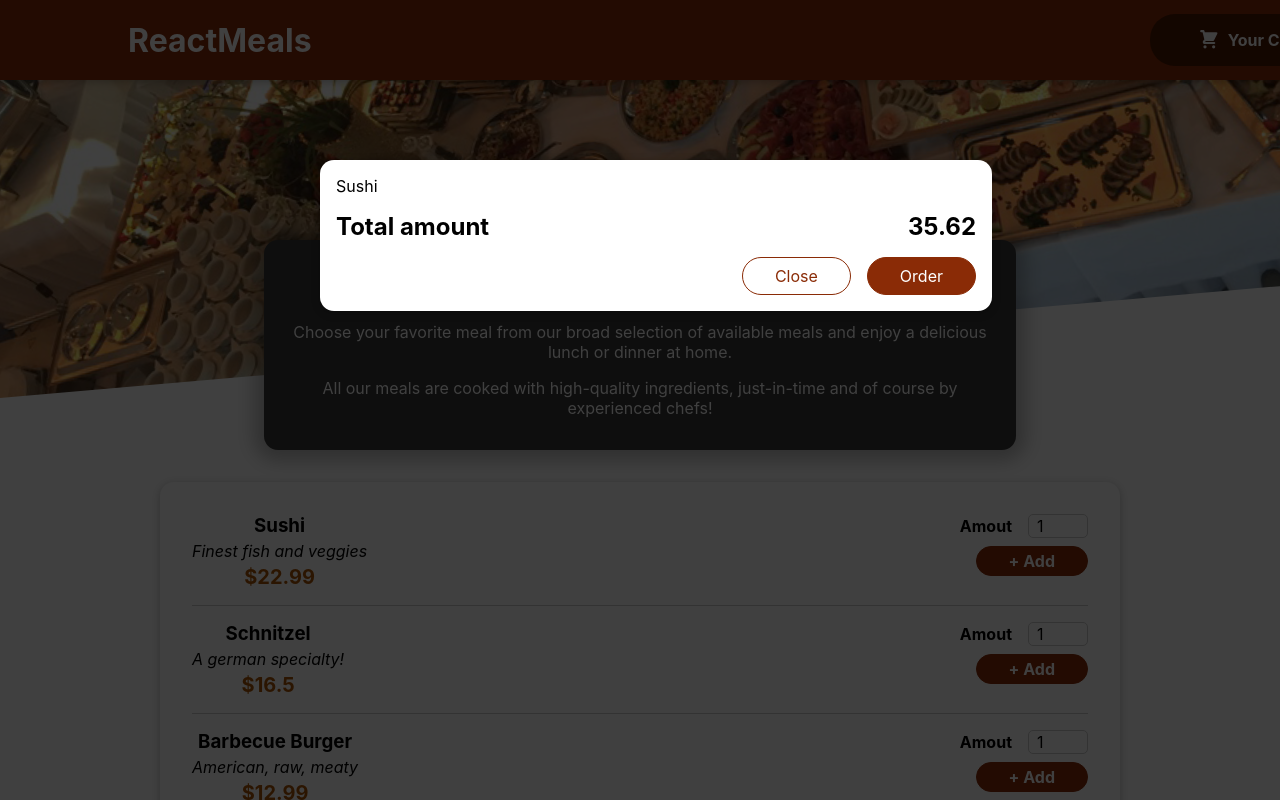
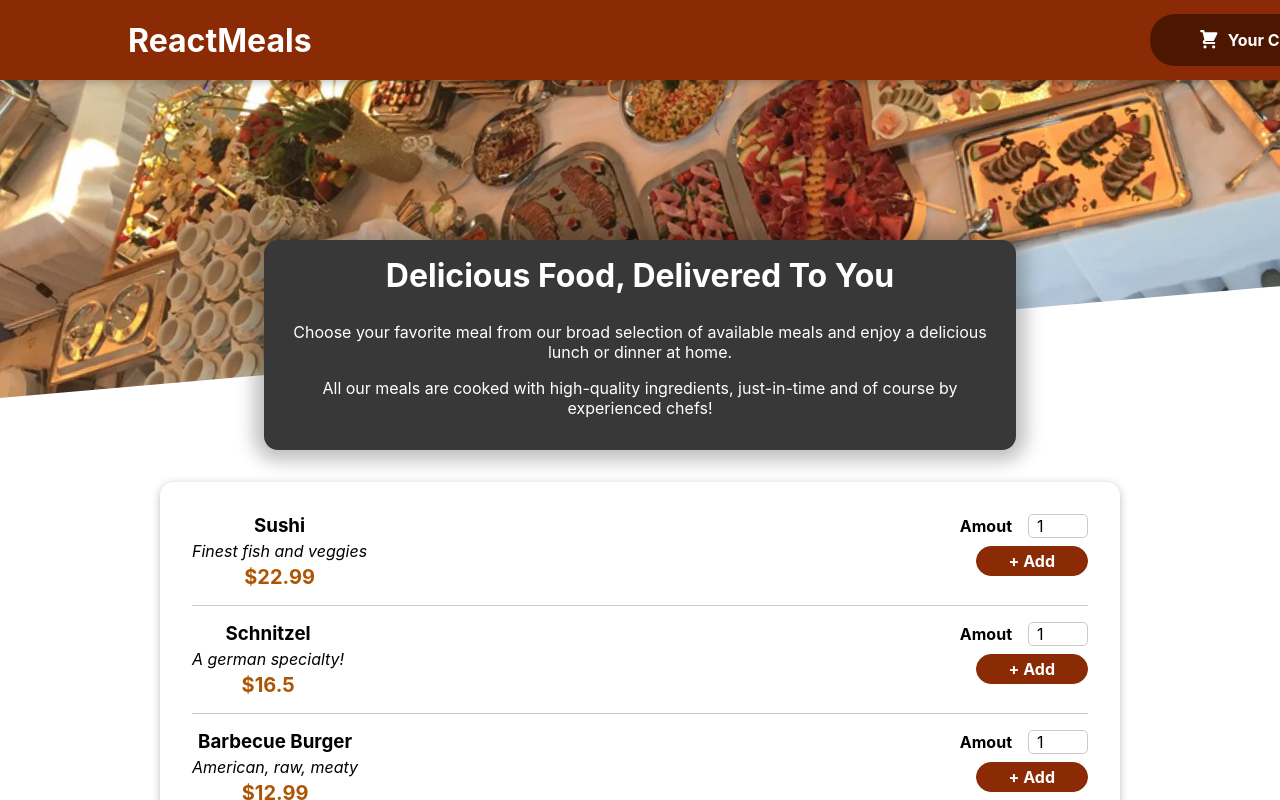
Before and after one commit to Souvik-1705/Food-Order-App, a React (Create React App) app: page / in a window 1280 px wide. Shown: the top 800 px of the page. Built offline with nearby package versions, Linux system fonts and the light colour scheme.

Commit message:
Updated changes

```diff
--- a/src/App.js
+++ b/src/App.js
@@ -1,15 +1,24 @@
-import React ,{ Fragment } from 'react';
+import React ,{ Fragment,useState } from 'react';
 import './App.css';
 import { Header } from './Components/Layout/Header';
 import  { Meals }  from './Components/meals/Meals';
 import Cart from "./Components/Cart/Cart";
 
 function App() {
+
+  const [cartIsShown,setCartIsShown]=useState(false);
+
+  const showCartHandler=()=>{
+    setCartIsShown(true);
+  }
+  const hiddenCartHandler=()=>{
+    setCartIsShown(false);
+  }
   return (
     <div className="App">
      <Fragment>
-      <Cart/>
-      <Header/>
+      {cartIsShown && <Cart onClose={hiddenCartHandler}/>}
+      <Header onShowCart={showCartHandler}/>
       <main>
         <Meals/>
       </main>
--- a/src/Components/Cart/Cart.js
+++ b/src/Components/Cart/Cart.js
@@ -10,7 +10,7 @@
     );
 
     return(
-        <Modal>
+        <Modal onClose={props.onClose}>
             {CartItems}
             <div className={classes.total}>
                 <span>Total amount</span>
@@ -18,7 +18,7 @@
             </div>
 
             <div className={classes.actions}>
-                <button className={classes['button--alt']}>Close</button>
+                <button className={classes['button--alt']} onClick={props.onClose}>Close</button>
                 <button className={classes.button}>Order</button>
             </div>
         </Modal>
--- a/src/Components/Layout/Header.js
+++ b/src/Components/Layout/Header.js
@@ -9,7 +9,7 @@
         <Fragment>
             <header className={classes.header}>
                 <h1>ReactMeals</h1>
-                <HeaderCartButton/>
+                <HeaderCartButton onClick={props.onShowCart}/>
             </header>
             <div className={classes["main-image"]}>
                 <img src={mealsImage} alt="A table full of delicious food !!!"/>
--- a/src/Components/Layout/HeaderCartButton.js
+++ b/src/Components/Layout/HeaderCartButton.js
@@ -1,8 +1,8 @@
 import CartIcon from "../Cart/CartIcon"
 import classes from "./HeaderCartButton.module.css";
-export const HeaderCartButton =()=>{
+export const HeaderCartButton =(props)=>{
     return(
-        <button className={classes.button}>
+        <button className={classes.button} onClick={props.onClick}>
             <span className={classes.icon}>
                 <CartIcon/>
             </span>
--- a/src/Components/UI/Modal.js
+++ b/src/Components/UI/Modal.js
@@ -3,7 +3,7 @@
 import ReactDOM from  "react-dom";
 
 const Backdrop=(props)=>{
-    return <div className={classes.backdrop}/>
+    return <div className={classes.backdrop} onClick={props.onClose}/>
 }
 
 const ModalOverlays=(props)=>{
@@ -19,7 +19,7 @@
 const Modal = (props)=>{
     return(
         <Fragment>
-           {ReactDOM.createPortal(<Backdrop/>,portalElement)}
+           {ReactDOM.createPortal(<Backdrop onClose={props.onClose}/>,portalElement)}
            {ReactDOM.createPortal(<ModalOverlays>{props.children}</ModalOverlays>,portalElement)}
         </Fragment>
     )
```
